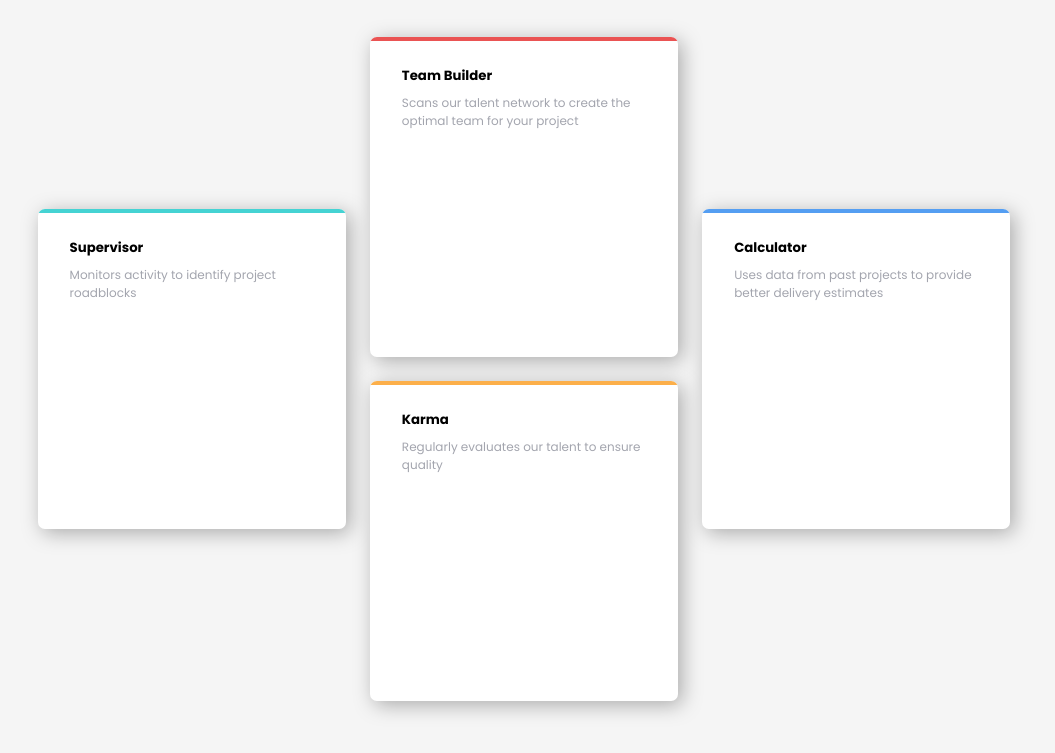
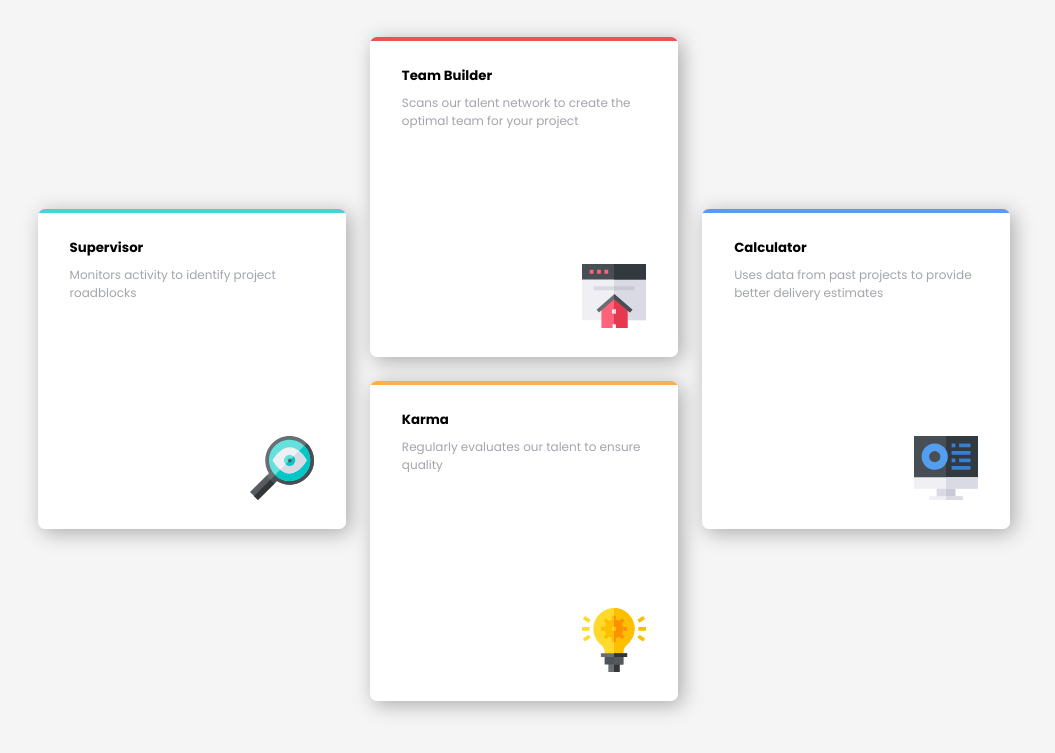
Before and after one commit to NiravParmar3654/four-card-feature-section-master, a plain HTML site: page index.html in a window 1280 px wide. Shown: the part 223-976 px from the top of the page, without its empty margins (116-1171 px from the left). Drawn offline with Linux system fonts and the light colour scheme.

Commit message:
Update index.html

```diff
--- a/index.html
+++ b/index.html
@@ -30,28 +30,28 @@
       <p class="card-pera">
         Monitors activity to identify project roadblocks
       </p>
-      <img src="./images/icon-supervisor.svg" alt="" class="card-image">
+      <img src="icon-supervisor.svg" alt="" class="card-image">
     </div>
     <div class="card card2">
       <h5 class="card-heading">Team Builder</h5>
       <p class="card-pera">
         Scans our talent network to create the optimal team for your project
       </p>
-      <img src="./images/icon-team-builder.svg" alt="" class="card-image">
+      <img src="icon-team-builder.svg" alt="" class="card-image">
     </div>
     <div class="card card3">
       <h5 class="card-heading">Karma</h5>
       <p class="card-pera">
         Regularly evaluates our talent to ensure quality
       </p>
-      <img src="./images/icon-karma.svg" alt="" class="card-image">
+      <img src="icon-karma.svg" alt="" class="card-image">
     </div>
     <div class="card card4">
       <h5 class="card-heading">Calculator</h5>
       <p class="card-pera">
         Uses data from past projects to provide better delivery estimates
       </p>
-      <img src="./images/icon-calculator.svg" alt="" class="card-image">
+      <img src="icon-calculator.svg" alt="" class="card-image">
     </div>
   </div>
 </body>
```
